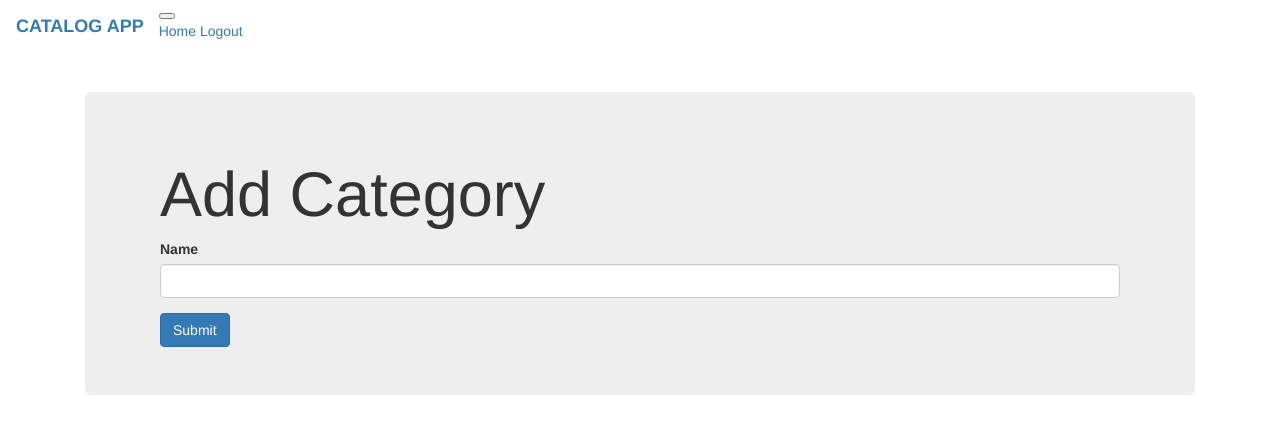
After one commit to sien0001/udacity-fswd-project-item-catalog, a Flask app: page /catalog/add_category in a window 1280 px wide. The commit adds this page. Shown: the top 434 px of the page. Run offline with Flask 2, Linux system fonts and the light colour scheme; the visitor is signed in with stand-in values (Sample User, id 1); parts of the project's set-up code (start-up, migrations or seed data) failed here and were passed over; some libraries are stand-ins or nearby versions.

Commit message:
After logging in, a user has the ability to add a category

```diff
--- a/app/forms.py
+++ b/app/forms.py
@@ -12,3 +12,8 @@ class AddItemForm(FlaskForm):
         validators=[DataRequired()]
     )
     submit = SubmitField("Submit")
+
+
+class AddCategoryForm(FlaskForm):
+    name = StringField("Name", validators=[DataRequired()])
+    submit = SubmitField("Submit")
--- a/app/templates/_category_list.html
+++ b/app/templates/_category_list.html
@@ -1,6 +1,11 @@
 
 <div class="col-sm-4">
   <ul class="list-group list-group-flush">
+    {% if current_user.is_authenticated %}
+      <li class="list-group-item">
+        <a href="{{ url_for('add_category') }}">Add Category</a>
+      </li>
+    {% endif %}
     <li class="list-group-item active"><h4>Categories</h4></li>
     {% for category in categories %}
       <a href="{{ url_for('catalog_items', category=category.name) }}">
--- /dev/null
+++ b/app/templates/add_category.html
@@ -0,0 +1,21 @@
+{% extends "base.html" %}
+{% import "bootstrap/wtf.html" as wtf %}
+
+{% block content %}
+
+<div class="container">
+  <div class="container-fluid">
+    <div class="jumbotron jumbotron-fluid">
+        <div class="container">
+          <h1 class="display-4">Add Category</h1>
+          <form method="POST">
+            {{ form.hidden_tag() }}
+            {{ wtf.form_field(form.name) }}
+            {{ form.submit(class_="btn btn-primary")}}
+          </form>
+        </div>
+      </div>
+  </div>
+</div>
+
+{% endblock %}
--- a/app/views.py
+++ b/app/views.py
@@ -1,6 +1,6 @@
 from app import app, db
 from app.models import Category, Item
-from app.forms import AddItemForm
+from app.forms import AddItemForm, AddCategoryForm
 
 from flask import render_template, flash, redirect, url_for
 from flask_login import login_required, logout_user
@@ -73,6 +73,23 @@ def add_item():
     )
 
 
+@app.route("/catalog/add_category", methods=["GET", "POST"])
+@login_required
+def add_category():
+    form = AddCategoryForm()
+    if form.validate_on_submit():
+        category = Category(name=form.name.data)
+        db.session.add(category)
+        db.session.commit()
+        flash("Category was added successfully.", category="primary")
+        return redirect(url_for("index"))
+    return render_template(
+        "add_category.html",
+        title="Catalog App",
+        form=form
+    )
+
+
 @app.route("/logout")
 @login_required
 def logout():
```
